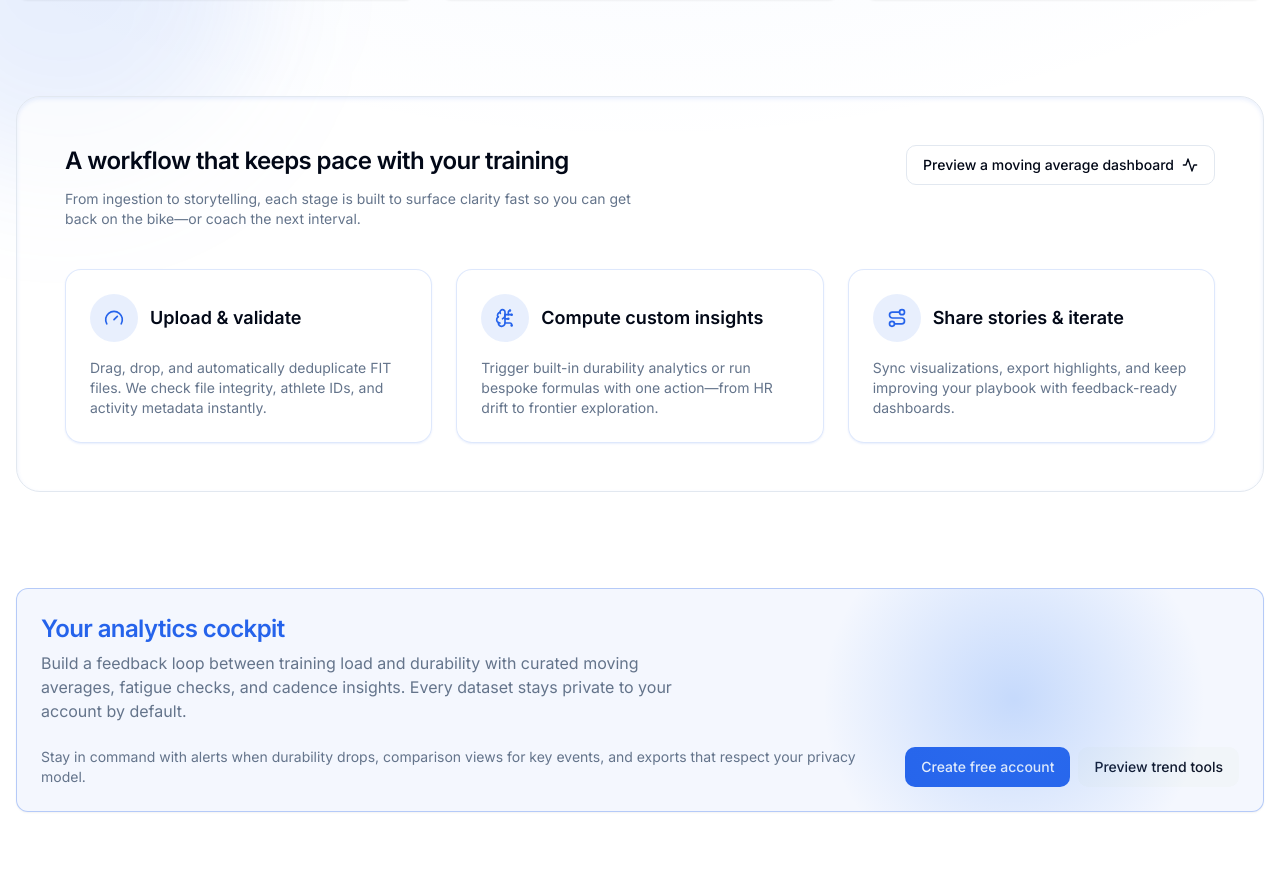
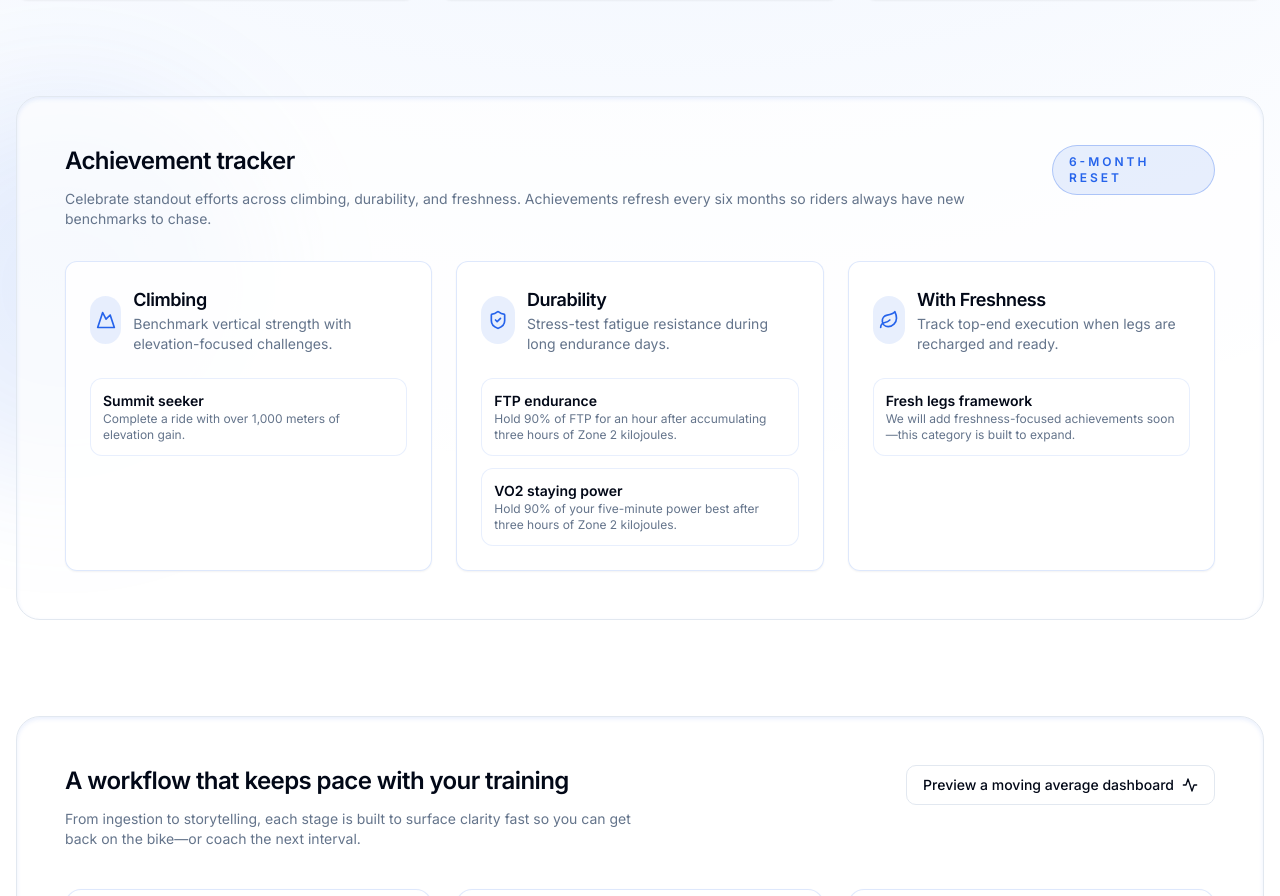
Before and after one commit to TNLSTT/CyclingCustomMetricsOnline, a Next.js app in the folder apps/web/: page / in a window 1280 px wide. Shown: the part 1290-2186 px from the top of the page. Built offline with nearby package versions, Linux system fonts and the light colour scheme; no server answers.

Commit message:
Add achievements framework to landing page

```diff
--- a/apps/web/app/page.tsx
+++ b/apps/web/app/page.tsx
@@ -1,6 +1,19 @@
 import Link from 'next/link';
 
-import { Activity, BarChart3, BrainCircuit, Gauge, Layers3, Quote, Route, Sparkles, Timer } from 'lucide-react';
+import {
+  Activity,
+  BarChart3,
+  BrainCircuit,
+  Gauge,
+  Layers3,
+  Leaf,
+  Mountain,
+  Quote,
+  Route,
+  ShieldCheck,
+  Sparkles,
+  Timer,
+} from 'lucide-react';
 
 import { LandingUpload } from '../components/landing-upload';
 import { Button } from '../components/ui/button';
@@ -78,6 +91,46 @@ const workspaceSections = [
     description: 'Understand every computed metric and enable new calculations for upcoming rides.',
     href: '/metrics/registry',
     action: 'Browse metrics',
+  },
+];
+
+const achievementCategories = [
+  {
+    title: 'Climbing',
+    description: 'Benchmark vertical strength with elevation-focused challenges.',
+    icon: Mountain,
+    achievements: [
+      {
+        name: 'Summit seeker',
+        detail: 'Complete a ride with over 1,000 meters of elevation gain.',
+      },
+    ],
+  },
+  {
+    title: 'Durability',
+    description: 'Stress-test fatigue resistance during long endurance days.',
+    icon: ShieldCheck,
+    achievements: [
+      {
+        name: 'FTP endurance',
+        detail: 'Hold 90% of FTP for an hour after accumulating three hours of Zone 2 kilojoules.',
+      },
+      {
+        name: 'VO2 staying power',
+        detail: 'Hold 90% of your five-minute power best after three hours of Zone 2 kilojoules.',
+      },
+    ],
+  },
+  {
+    title: 'With Freshness',
+    description: 'Track top-end execution when legs are recharged and ready.',
+    icon: Leaf,
+    achievements: [
+      {
+        name: 'Fresh legs framework',
+        detail: 'We will add freshness-focused achievements soon—this category is built to expand.',
+      },
+    ],
   },
 ];
 
@@ -182,6 +235,48 @@ export default function HomePage() {
         ))}
       </section>
 
+      <section className="space-y-8 rounded-3xl border bg-background/70 p-8 shadow-inner shadow-primary/10 md:p-12">
+        <div className="flex flex-col gap-4 md:flex-row md:items-start md:justify-between">
+          <div className="space-y-3">
+            <h2 className="text-2xl font-semibold tracking-tight text-foreground">Achievement tracker</h2>
+            <p className="text-sm text-muted-foreground">
+              Celebrate standout efforts across climbing, durability, and freshness. Achievements refresh every six months so
+              riders always have new benchmarks to chase.
+            </p>
+          </div>
+          <div className="inline-flex items-center gap-2 rounded-full border border-primary/30 bg-primary/10 px-4 py-2 text-xs font-semibold uppercase tracking-[0.25em] text-primary">
+            6-month reset
+          </div>
+        </div>
+        <div className="grid gap-6 md:grid-cols-3">
+          {achievementCategories.map((category) => (
+            <Card key={category.title} className="h-full border-primary/15 bg-background/80">
+              <CardHeader className="space-y-4">
+                <div className="flex items-center gap-3">
+                  <div className="flex h-12 w-12 items-center justify-center rounded-full bg-primary/10 text-primary">
+                    <category.icon className="h-5 w-5" aria-hidden />
+                  </div>
+                  <div>
+                    <CardTitle className="text-lg font-semibold text-foreground">{category.title}</CardTitle>
+                    <CardDescription>{category.description}</CardDescription>
+                  </div>
+                </div>
+              </CardHeader>
+              <CardContent>
+                <ul className="space-y-3 text-sm text-muted-foreground">
+                  {category.achievements.map((achievement) => (
+                    <li key={achievement.name} className="rounded-xl border border-primary/10 bg-background/90 p-3">
+                      <p className="text-sm font-semibold text-foreground">{achievement.name}</p>
+                      <p className="text-xs text-muted-foreground">{achievement.detail}</p>
+                    </li>
+                  ))}
+                </ul>
+              </CardContent>
+            </Card>
+          ))}
+        </div>
+      </section>
+
       <section className="rounded-3xl border bg-background/70 p-8 shadow-inner shadow-primary/10 md:p-12">
         <div className="flex flex-col gap-8 md:flex-row md:items-start md:justify-between">
           <div className="max-w-xl space-y-3">
```
